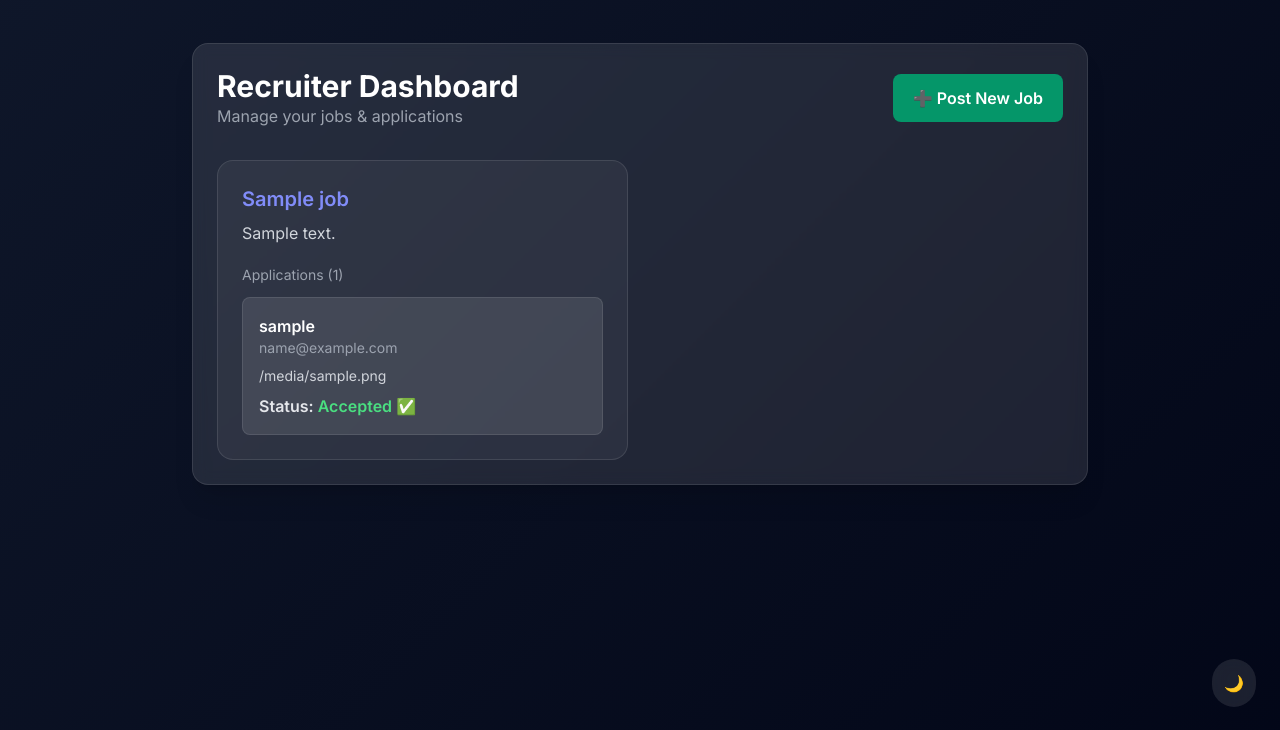
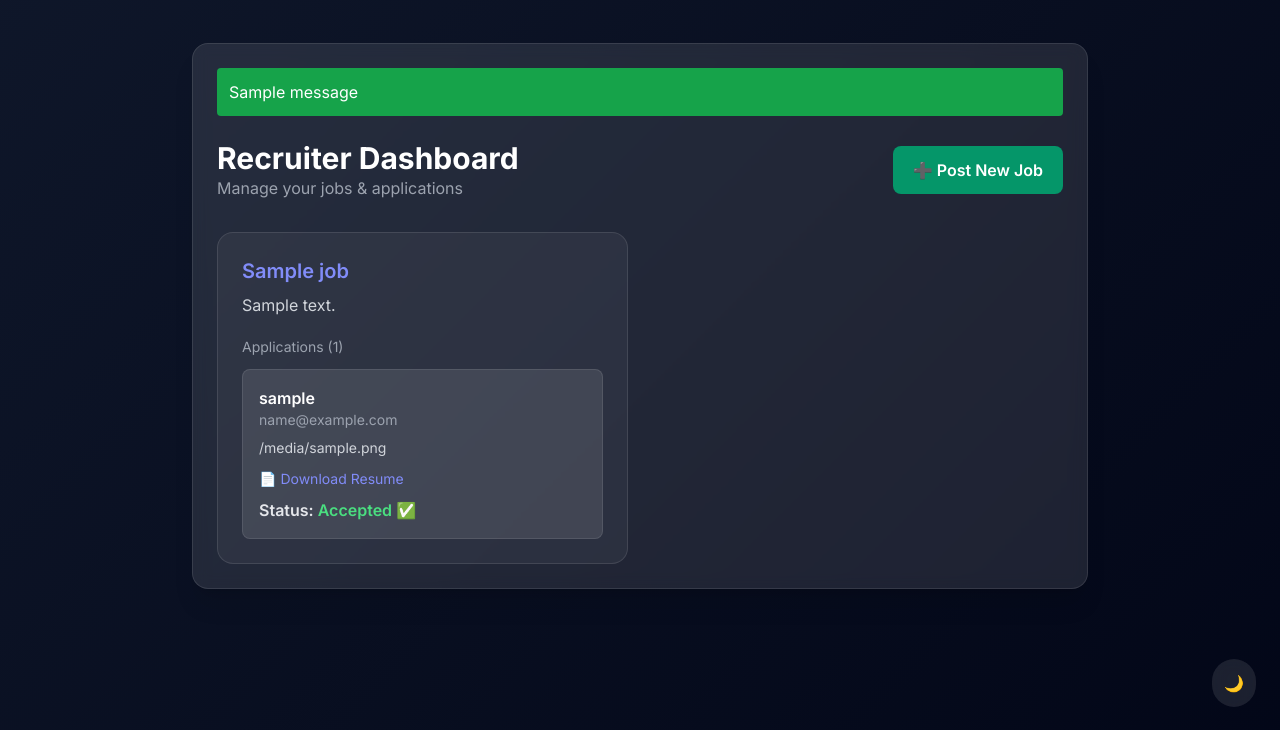
Before and after one commit to ritik941/job-board, a Flask app: template templates/recruiter_dashboard.html in a window 1280 px wide. Shown: the part 69-799 px from the top of the page. Run offline with Flask 3, Linux system fonts and the light colour scheme; the template is opened without the code that fills it: most values are stand-ins (such as "Sample title", 1, 10 or a date in 2020); one stand-in notice (Sample message) is shown; some libraries are stand-ins or nearby versions.

Commit message:
new upadte of Resume

```diff
--- a/app.py
+++ b/app.py
@@ -1,5 +1,6 @@
-from flask import Flask, render_template, request, redirect, session, url_for, flash
+from flask import Flask, render_template, request, redirect, session, url_for, flash, send_from_directory
 from werkzeug.security import generate_password_hash, check_password_hash
+from werkzeug.utils import secure_filename
 import os
 from models import db, User, Job, Application
 
@@ -31,8 +32,19 @@ db.init_app(app)
 with app.app_context():
     db.create_all()
 
+# ================= RESUME UPLOAD =================
+UPLOAD_FOLDER = "upload"  # tumhara existing folder
+ALLOWED_EXTENSIONS = {"pdf", "doc", "docx"}
+app.config["UPLOAD_FOLDER"] = UPLOAD_FOLDER
+
+def allowed_file(filename):
+    return "." in filename and filename.rsplit(".", 1)[1].lower() in ALLOWED_EXTENSIONS
+
+@app.route("/upload/<filename>")
+def uploaded_file(filename):
+    return send_from_directory(app.config["UPLOAD_FOLDER"], filename)
+
 # ================= ROUTES =================
-
 @app.route("/")
 def home():
     return redirect(url_for("login"))
@@ -56,7 +68,6 @@ def signup():
 
         flash("Account created successfully", "success")
         return redirect("/login")
-
     return render_template("signup.html")
 
 # ---------- LOGIN ----------
@@ -67,7 +78,6 @@ def login():
         password = request.form["password"]
 
         user = User.query.filter_by(email=email).first()
-
         if user and check_password_hash(user.password, password):
             session.clear()
             session["user_id"] = user.id
@@ -79,10 +89,8 @@ def login():
                 if user.role.lower() == "recruiter"
                 else "/seeker/dashboard"
             )
-
         flash("Invalid credentials", "error")
         return redirect("/login")
-
     return render_template("login.html")
 
 # ---------- LOGOUT ----------
@@ -96,32 +104,16 @@ def logout():
 def recruiter_dashboard():
     if session.get("role") != "recruiter":
         return redirect("/login")
-
     recruiter_id = session["user_id"]
-
     jobs = Job.query.filter_by(posted_by=recruiter_id).all()
-
-    applications = (
-        Application.query
-        .join(Job)
-        .filter(Job.posted_by == recruiter_id)
-        .order_by(Application.id.desc())
-        .all()
-    )
-
-    return render_template(
-        "recruiter_dashboard.html",
-        jobs=jobs,
-        applications=applications,
-        username=session["username"]
-    )
+    applications = Application.query.join(Job).filter(Job.posted_by==recruiter_id).order_by(Application.id.desc()).all()
+    return render_template("recruiter_dashboard.html", jobs=jobs, applications=applications, username=session["username"])
 
 # ---------- POST JOB ----------
 @app.route("/post-job", methods=["GET", "POST"])
 def post_job():
     if session.get("role") != "recruiter":
         return redirect("/login")
-
     if request.method == "POST":
         job = Job(
             title=request.form["title"],
@@ -131,10 +123,8 @@ def post_job():
         )
         db.session.add(job)
         db.session.commit()
-
         flash("Job posted successfully", "success")
         return redirect("/recruiter/dashboard")
-
     return render_template("post_job.html")
 
 # ---------- SEEKER DASHBOARD ----------
@@ -142,46 +132,41 @@ def post_job():
 def seeker_dashboard():
     if session.get("role") != "seeker":
         return redirect("/login")
-
     user_id = session["user_id"]
-
     jobs = Job.query.all()
-
-    applications = (
-        Application.query
-        .filter_by(user_id=user_id)
-        .order_by(Application.id.desc())
-        .all()
-    )
-
-    return render_template(
-        "seeker_dashboard.html",
-        jobs=jobs,
-        applications=applications,
-        username=session["username"]
-    )
+    applications = Application.query.filter_by(user_id=user_id).order_by(Application.id.desc()).all()
+    return render_template("seeker_dashboard.html", jobs=jobs, applications=applications, username=session["username"])
 
 # ---------- APPLY JOB ----------
 @app.route("/apply/<int:job_id>", methods=["POST"])
 def apply_job(job_id):
     if session.get("role") != "seeker":
         return redirect("/login")
-
     user_id = session["user_id"]
 
     if Application.query.filter_by(job_id=job_id, user_id=user_id).first():
         flash("You already applied for this job", "error")
         return redirect("/seeker/dashboard")
 
+    resume_file = request.files.get("resume")
+    resume_filename = None
+    if resume_file and allowed_file(resume_file.filename):
+        filename = secure_filename(resume_file.filename)
+        resume_file.save(os.path.join(app.config["UPLOAD_FOLDER"], filename))
+        resume_filename = filename
+    else:
+        flash("Upload valid resume (PDF/DOC/DOCX)", "error")
+        return redirect("/seeker/dashboard")
+
     application = Application(
         job_id=job_id,
         user_id=user_id,
         cover_letter=request.form.get("cover_letter", ""),
+        resume=resume_filename,
         status="pending"
     )
     db.session.add(application)
     db.session.commit()
-
     flash("Application submitted successfully", "success")
     return redirect("/seeker/dashboard")
 
@@ -190,16 +175,12 @@ def apply_job(job_id):
 def accept_applicant(app_id):
     if session.get("role") != "recruiter":
         return redirect("/login")
-
     application = db.session.get(Application, app_id)
-
     if not application:
         flash("Application not found", "error")
         return redirect("/recruiter/dashboard")
-
     application.status = "accepted"
     db.session.commit()
-
     flash("Applicant accepted", "success")
     return redirect("/recruiter/dashboard")
 
@@ -208,16 +189,12 @@ def accept_applicant(app_id):
 def reject_applicant(app_id):
     if session.get("role") != "recruiter":
         return redirect("/login")
-
     application = db.session.get(Application, app_id)
-
     if not application:
         flash("Application not found", "error")
         return redirect("/recruiter/dashboard")
-
     application.status = "rejected"
     db.session.commit()
-
     flash("Applicant rejected", "success")
     return redirect("/recruiter/dashboard")
 
--- a/models.py
+++ b/models.py
@@ -38,3 +38,4 @@ class Application(db.Model):
     job_id = db.Column(db.Integer, db.ForeignKey("job.id"))
     cover_letter = db.Column(db.Text)
     status = db.Column(db.String(20), default="pending")
+    resume = db.Column(db.String(255))
--- a/templates/recruiter_dashboard.html
+++ b/templates/recruiter_dashboard.html
@@ -1,5 +1,21 @@
 {% extends "base.html" %}
 {% block content %}
+
+<!-- Flash Messages -->
+{% with messages = get_flashed_messages(with_categories=true) %}
+  {% if messages %}
+    <div class="mb-6">
+      {% for category, message in messages %}
+        <div class="p-3 rounded mb-2
+          {% if category == 'success' %}bg-green-600 text-white
+          {% elif category == 'error' %}bg-red-600 text-white
+          {% endif %}">
+          {{ message }}
+        </div>
+      {% endfor %}
+    </div>
+  {% endif %}
+{% endwith %}
 
 <!-- Header -->
 <div class="flex justify-between items-center mb-8">
@@ -51,6 +67,17 @@
                 <p class="text-sm text-gray-300 mt-2">
                     {{ app.cover_letter or "No cover letter provided." }}
                 </p>
+
+                <!-- Resume Download -->
+                {% if app.resume %}
+                <p class="mt-2">
+                    <a href="{{ url_for('uploaded_file', filename=app.resume) }}"
+                       target="_blank"
+                       class="text-indigo-400 hover:underline text-sm">
+                        📄 Download Resume
+                    </a>
+                </p>
+                {% endif %}
 
                 <!-- STATUS -->
                 <p class="mt-2 font-semibold">
```
Also changed, not shown: templates/seeker_dashboard.html (+20 -0 lines).
